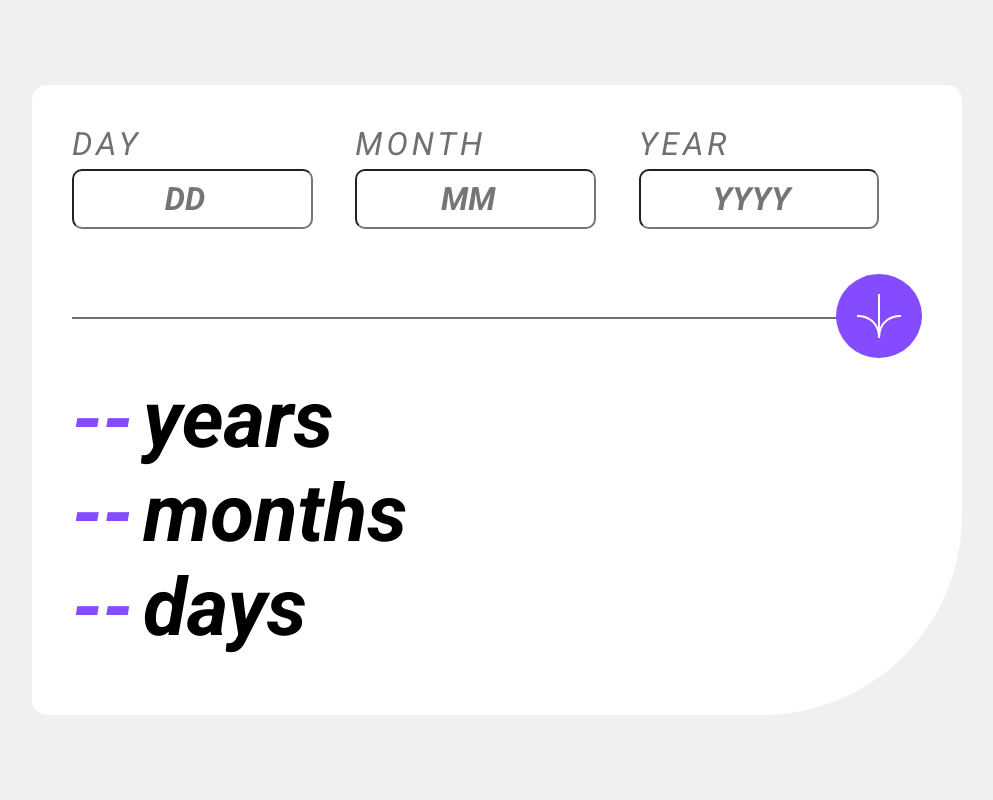
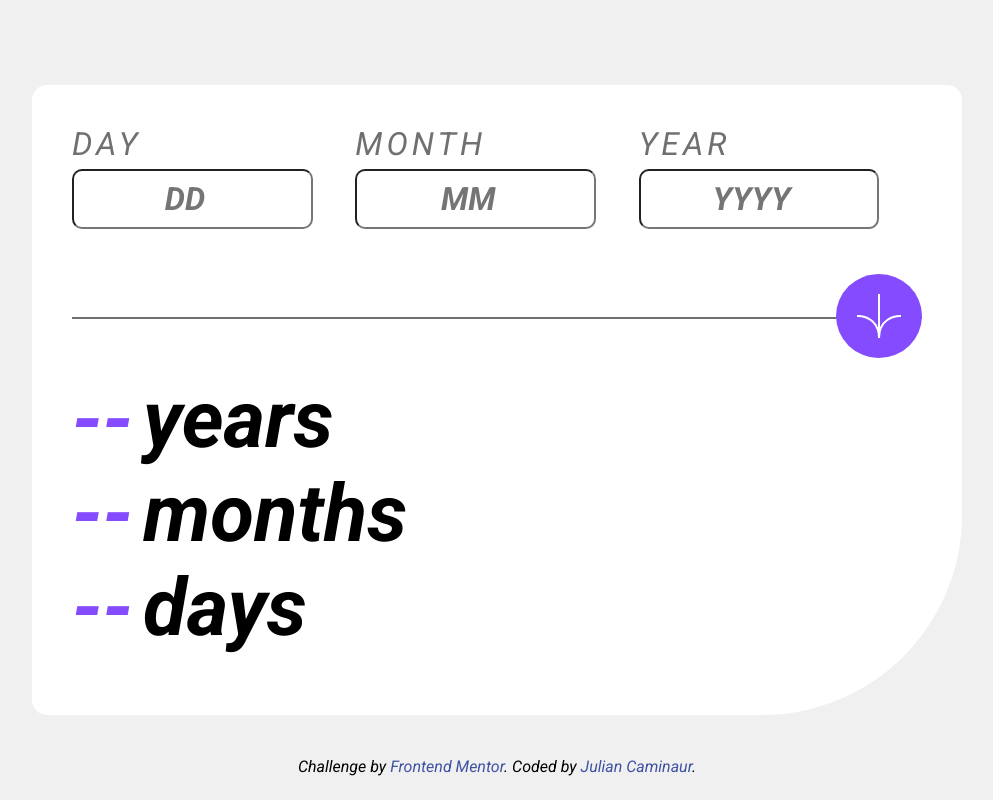
Before and after one commit to Caminaur/Age-calculator-app, a plain HTML site: page index.html in a window 1280 px wide. Shown: the whole page, without its empty margins (143-1136 px from the left). Drawn offline with Linux system fonts and the light colour scheme; a web font is replaced by a local one.

Commit message:
Attribution

```diff
--- a/index.html
+++ b/index.html
@@ -14,16 +14,6 @@
 
     <title>Frontend Mentor | Age calculator app</title>
 
-    <!-- Feel free to remove these styles or customise in your own stylesheet 👍 -->
-    <style>
-      .attribution {
-        font-size: 11px;
-        text-align: center;
-      }
-      .attribution a {
-        color: hsl(228, 45%, 44%);
-      }
-    </style>
     <script src="script.js" defer></script>
     <link rel="stylesheet" href="styles.css" />
   </head>
@@ -78,9 +68,16 @@
       </div>
     </div>
 
-    <!-- <div class="attribution">
-    Challenge by <a href="https://www.frontendmentor.io?ref=challenge" target="_blank">Frontend Mentor</a>.
-    Coded by <a href="#">Your Name Here</a>.
-  </div> -->
+    <div class="attribution">
+      Challenge by
+      <a
+        href="https://www.frontendmentor.io/challenges/age-calculator-app-dF9DFFpj-Q"
+        target="_blank"
+        >Frontend Mentor</a
+      >. Coded by
+      <a href="https://github.com/Caminaur/Age-calculator-app"
+        >Julian Caminaur</a
+      >.
+    </div>
   </body>
 </html>
--- a/styles.css
+++ b/styles.css
@@ -141,6 +141,17 @@ body {
   color: var(--primary-purple);
 }
 
+.attribution {
+  position: absolute;
+  bottom: 1.5rem;
+  font-size: 16px;
+  text-align: center;
+}
+.attribution a {
+  text-decoration: none;
+  color: hsl(228, 45%, 44%);
+}
+
 @media (max-width: 768px) {
   .cutline button {
     right: 50%;
```
